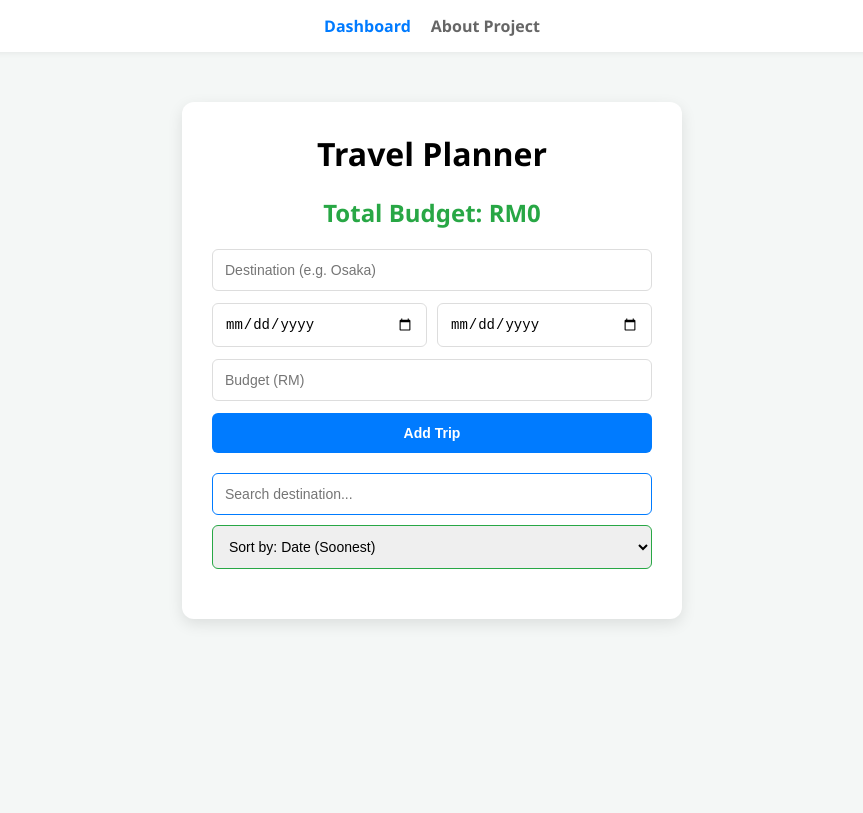
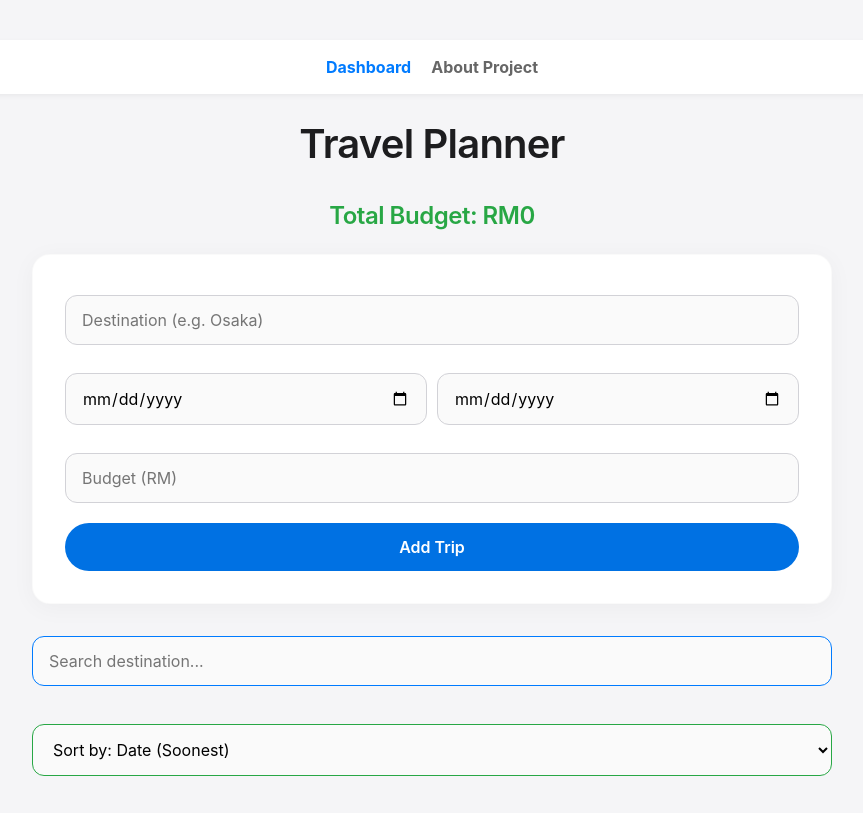
Before and after one commit to salehuddin-rusly/travel-planner-frontend, a plain HTML site: page index.html in a window 1280 px wide. Shown: the whole page, without its empty margins (208-1071 px from the left). Drawn offline with Linux system fonts and the light colour scheme; no server answers.

Commit message:
Update UI to Apple Design System

```diff
--- a/style.css
+++ b/style.css
@@ -1,69 +1,177 @@
-* {
-    box-sizing: border-box;
+:root {
+  --apple-bg: #f5f5f7;
+  --apple-card: #ffffff;
+  --apple-text-main: #1d1d1f;
+  --apple-text-muted: #86868b;
+  --apple-blue: #0071e3;
+  --apple-blue-hover: #0077ed;
+  --apple-border: #d2d2d7;
+  --apple-radius: 18px;
+  --apple-shadow: 0 4px 24px rgba(0, 0, 0, 0.04);
 }
 
 body {
-    font-family: 'Segoe UI', Tahoma, Geneva, Verdana, sans-serif;
-    background-color: #f4f7f6;
-    display: flex;
-    flex-direction: column;
-    align-items: center;
-    padding: 0;
-    margin: 0;
-}
-
-nav {
-    width: 100%;
+  font-family: -apple-system, BlinkMacSystemFont, "Segoe UI", Roboto, Helvetica, Arial, sans-serif;
+  background-color: var(--apple-bg);
+  color: var(--apple-text-main);
+  line-height: 1.5;
+  margin: 0;
+  padding: 40px 20px;
+  -webkit-font-smoothing: antialiased;
 }
 
 .container {
-    background: white;
-    padding: 30px;
-    border-radius: 12px;
-    box-shadow: 0 5px 15px rgba(0,0,0,0.1);
-    width: 100%;
-    max-width: 500px;
-    margin-top: 30px;
-    margin-bottom: 30px;
+  max-width: 800px;
+  margin: 0 auto;
 }
 
-h1, h2 {
-    text-align: center;
-    margin-top: 0;
+.card, .trip-card, #trip-form, #about-section, #detail-section {
+  background-color: var(--apple-card);
+  border-radius: var(--apple-radius);
+  box-shadow: var(--apple-shadow);
+  padding: 32px;
+  margin-bottom: 24px;
+  border: 1px solid rgba(0,0,0,0.02);
+  transition: transform 0.2s ease, box-shadow 0.2s ease;
 }
 
-form {
-    display: flex;
-    flex-direction: column;
-    gap: 12px;
-    margin-bottom: 20px;
+.trip-card:hover {
+  transform: translateY(-2px);
+  box-shadow: 0 8px 32px rgba(0, 0, 0, 0.08);
 }
 
-input, select, button {
-    width: 100%;
-    padding: 12px;
-    border: 1px solid #ddd;
-    border-radius: 6px;
-    font-size: 14px;
+h1, h2, h3 {
+  font-weight: 600;
+  letter-spacing: -0.02em;
+  margin-top: 0;
+  color: var(--apple-text-main);
 }
 
-button {
-    background-color: #007bff;
-    color: white;
-    border: none;
-    font-weight: bold;
-    cursor: pointer;
-    transition: background 0.3s;
+h1 {
+  font-size: 2.5rem;
+  text-align: center;
+  margin-bottom: 1.5rem;
 }
 
-button:hover {
-    background-color: #0056b3;
+input, select {
+  width: 100%;
+  padding: 14px 16px;
+  margin: 8px 0 20px;
+  border: 1px solid var(--apple-border);
+  border-radius: 12px;
+  font-size: 16px;
+  font-family: inherit;
+  background-color: #fafafa;
+  transition: all 0.2s ease;
+  box-sizing: border-box;
 }
 
-.trip-card {
-    background: #fff;
-    border: 1px solid #eee;
-    padding: 15px;
-    margin-bottom: 15px;
-    border-radius: 8px;
+input:focus, select:focus {
+  outline: none;
+  border-color: var(--apple-blue);
+  background-color: #ffffff;
+  box-shadow: 0 0 0 4px rgba(0, 113, 227, 0.2);
 }
+
+button, .btn {
+  background-color: var(--apple-blue);
+  color: white;
+  border: none;
+  border-radius: 980px;
+  padding: 14px 24px;
+  font-size: 16px;
+  font-weight: 600;
+  cursor: pointer;
+  transition: background-color 0.2s ease, transform 0.1s ease;
+  font-family: inherit;
+  width: 100%;
+}
+
+button:hover, .btn:hover {
+  background-color: var(--apple-blue-hover);
+}
+
+button:active, .btn:active {
+  transform: scale(0.98);
+}
+
+button.delete-btn, .btn-danger {
+  background-color: #ff3b30;
+  width: auto;
+  padding: 8px 16px;
+  font-size: 14px;
+}
+
+button.delete-btn:hover, .btn-danger:hover {
+  background-color: #d70015;
+}
+
+button.edit-btn {
+  background-color: #f2f2f7;
+  color: var(--apple-blue);
+  width: auto;
+  padding: 8px 16px;
+  font-size: 14px;
+}
+
+button.edit-btn:hover {
+  background-color: #e5e5ea;
+}
+
+.badge {
+  display: inline-block;
+  padding: 6px 12px;
+  border-radius: 980px;
+  font-size: 12px;
+  font-weight: 600;
+  text-transform: uppercase;
+  letter-spacing: 0.05em;
+  margin-bottom: 10px;
+}
+
+.badge.upcoming {
+  background-color: #e8f2ff;
+  color: var(--apple-blue);
+}
+
+.badge.ongoing {
+  background-color: #e3f5eb;
+  color: #1e8e3e;
+}
+
+.badge.completed {
+  background-color: #f2f2f7;
+  color: var(--apple-text-muted);
+}
+
+progress {
+  width: 100%;
+  height: 12px;
+  border-radius: 980px;
+  appearance: none;
+}
+
+progress::-webkit-progress-bar {
+  background-color: #e5e5ea;
+  border-radius: 980px;
+}
+
+progress::-webkit-progress-value {
+  background-color: #34c759;
+  border-radius: 980px;
+}
+
+a {
+  color: var(--apple-blue);
+  text-decoration: none;
+}
+
+a:hover {
+  text-decoration: underline;
+}
+
+.nav-links {
+  text-align: center;
+  margin-bottom: 20px;
+  font-weight: 600;
+}
```
